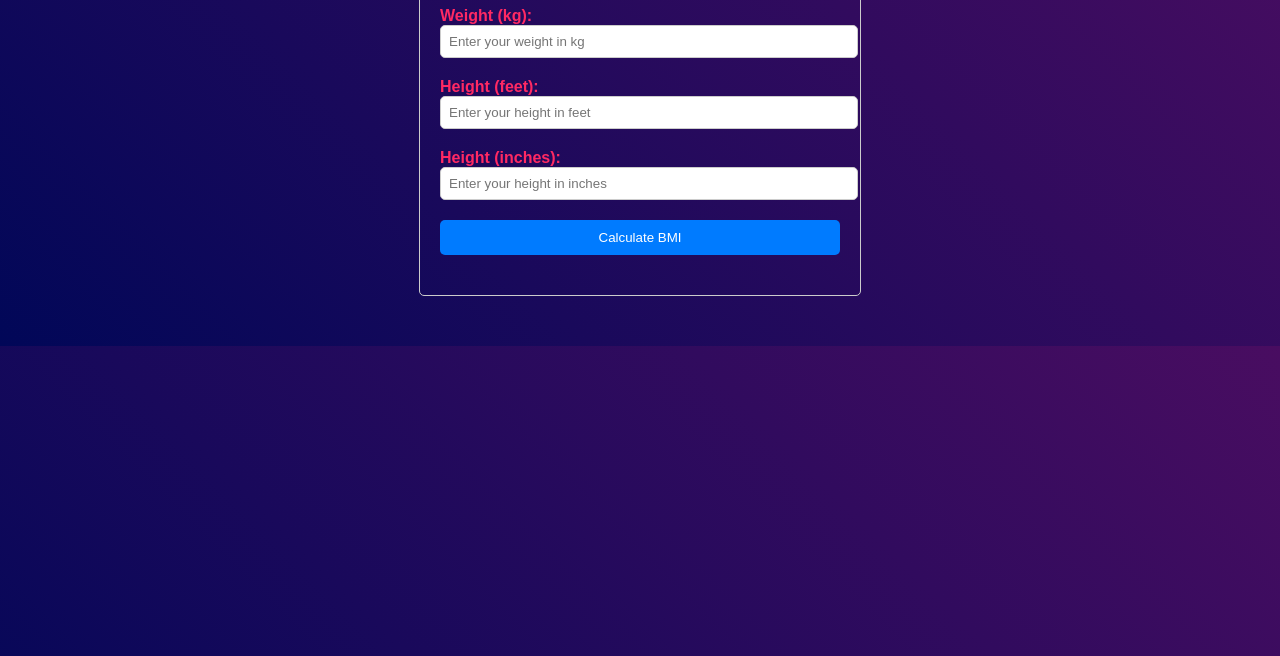
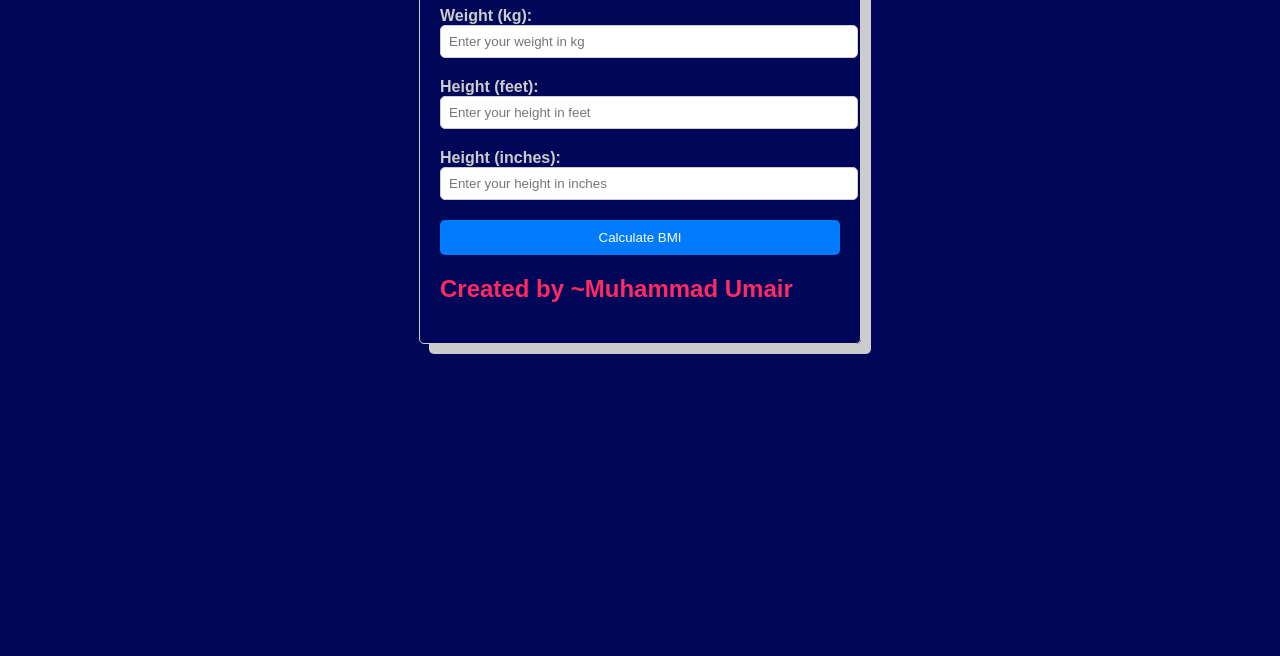
Before and after one commit to muhammadumairlodhi/BMI-Calculator, a plain HTML site: page index.html in a window 1280 px wide. Shown: the part 144-800 px from the top of the page. Drawn offline with Linux system fonts and the light colour scheme.

Commit message:
first commit

```diff
--- a/index.html
+++ b/index.html
@@ -25,7 +25,9 @@
         </div>
         <button onclick="calculateBMI()">Calculate BMI</button>
         <div class="result" id="result"></div>
+        <h2>Created by ~Muhammad Umair</h2>
     </div>
+
    <script src="script.js"></script>
 </body>
 
--- a/style.css
+++ b/style.css
@@ -2,8 +2,8 @@ body {
     font-family: Arial, sans-serif;
     margin: 0;
     padding: 0;
-    background: linear-gradient(45deg, #010758,#490d61);
-    color: #FF2963;
+    background: linear-gradient(45deg, #010758,#010758);
+   color: #ccc;
 }
 
 .container {
@@ -12,6 +12,10 @@ body {
     padding: 20px;
     border: 1px solid #ccc;
     border-radius: 5px;
+    box-shadow: 10px 10px ;
+}
+h2{
+    color: #FF2963;
 }
 
 h1 {
```
